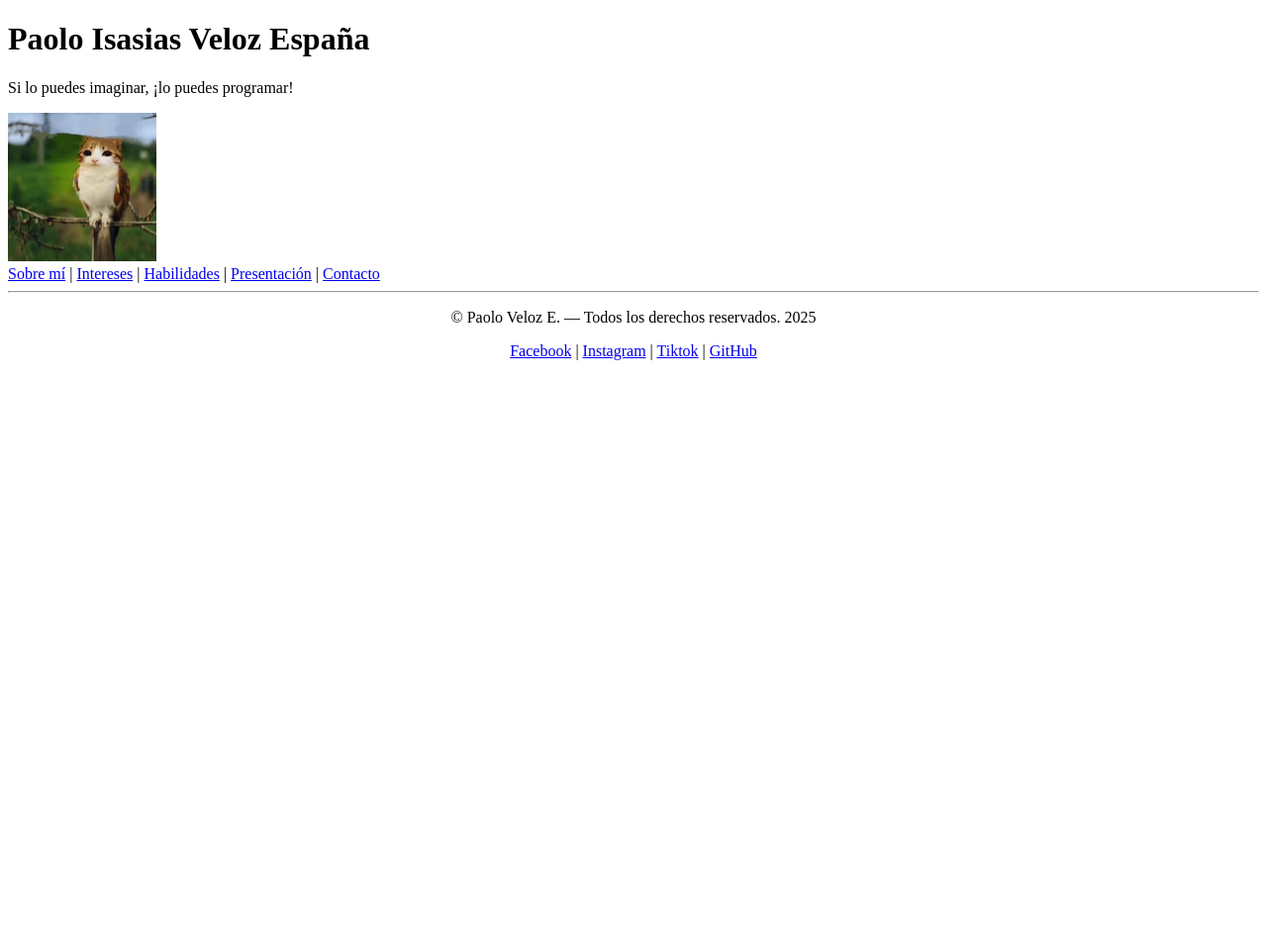
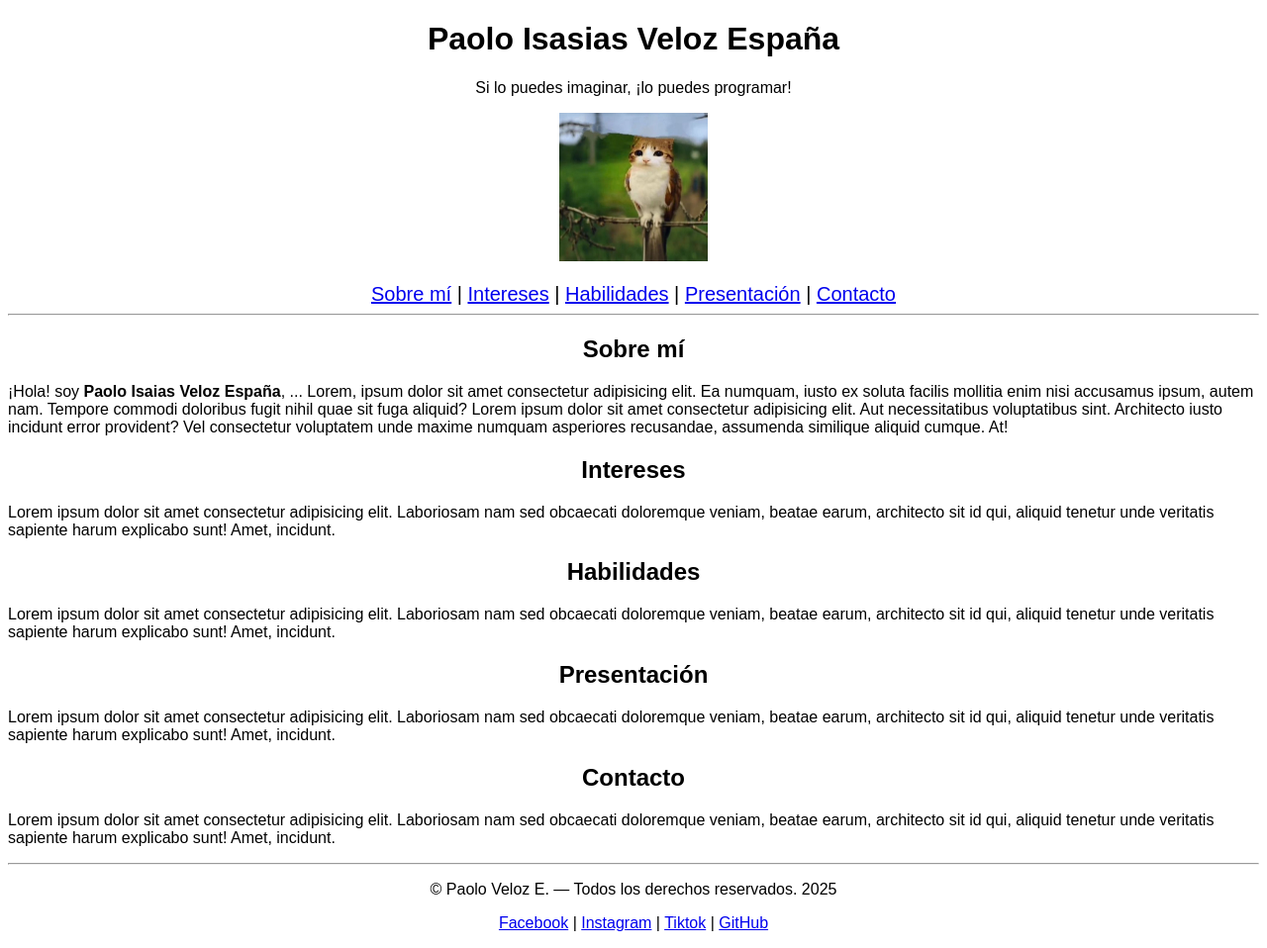
Before and after one commit to paoloveloz/Repositorio, a plain HTML site: page index.html in a window 1280 px wide. Shown: the whole page at 99% size. Before the commit the page ends 800 px from the top, so only its background shows below. Drawn offline with Linux system fonts and the light colour scheme.

Commit message:
Update html.js: - Añadidas nuevas secciones - Mejorada la información de comentarios - Conectado el CSS al HTML (Aun sin uso) - Fuente global cambiada a Arial, Helvetica, sans-serif

```diff
--- a/index.html
+++ b/index.html
@@ -3,12 +3,18 @@
 <head>
     <meta charset="UTF-8">
     <meta name="viewport" content="width=device-width, initial-scale=1.0">
+    <!-- Titulo del Navegador -->
     <title>Mi Portafolio - Paolo Veloz E.</title>
+
+    <!-- Icono del navegador -->
     <link rel="icon" href="Imagenes/meowl.jpg" type="image/x-icon">
+
+    <!-- Estilos (CSS), para más adelante por el lo dejamos enlazado -->
+    <link rel="stylesheet" href="CSS/estilos.css">
 </head>
-<body>
+<body style="font-family: Arial, Helvetica, sans-serif;">
     <!-- Cabecera de la pagina -->
-    <header>
+    <header><center>
         <!-- Nombres completos en H1 -->
         <h1>Paolo Isasias Veloz España</h1>
         <!-- Lema Profesional -->
@@ -16,33 +22,77 @@
         <!-- Imagen personal -->
         <!-- Corrección de tamaños -->
         <img src="Imagenes/meowl.jpg" alt="Foto de Paolo Isaias Veloz España" height="150" width="150">
-    </header>
+    </center></header><br>
 
     <!-- Navegación -->
-    <nav>
+    <nav style="text-align: center; font-size: 20px">
         <!-- Enlaces internos para ir a secciones diferentes de la pagina -->
         <a href="#sobremi">Sobre mí</a> |
         <a href="#intereses">Intereses</a> |
         <a href="#habilidades">Habilidades</a> |
-        <a href="#presentación">Presentación</a> |
+        <a href="#presentacion">Presentación</a> |
         <a href="#contacto">Contacto</a>
     </nav>
 
-    <!-- Separación -->
+    <!-- Separación (Solo para que se vea la linea) -->
     <hr>
+
+    <main>
+        <!-- Sobre Mí -->
+        <section id="sobremi">
+            <center><h2>Sobre mí</h2></center>
+            <!-- Descripción personal, usando etiquetas "stronng, em, mark, etc" -->
+            <p>
+                ¡Hola! soy <strong>Paolo Isaias Veloz España</strong>, ... Lorem, ipsum dolor sit amet consectetur adipisicing elit. Ea numquam, iusto ex soluta facilis mollitia enim nisi accusamus ipsum, autem nam. Tempore commodi doloribus fugit nihil quae sit fuga aliquid? Lorem ipsum dolor sit amet consectetur adipisicing elit. Aut necessitatibus voluptatibus sint. Architecto iusto incidunt error provident? Vel consectetur voluptatem unde maxime numquam asperiores recusandae, assumenda similique aliquid cumque. At!
+            </p>
+        </section>
+
+        <!-- Intereses -->
+        <section id="intereses">
+            <center><h2>Intereses</h2></center>
+            <p>
+                Lorem ipsum dolor sit amet consectetur adipisicing elit. Laboriosam nam sed obcaecati doloremque veniam, beatae earum, architecto sit id qui, aliquid tenetur unde veritatis sapiente harum explicabo sunt! Amet, incidunt.
+            </p>
+        </section>
+
+        <!-- Habilidades -->
+        <section id="habilidades">
+            <center><h2>Habilidades</h2></center>
+            <p>
+                Lorem ipsum dolor sit amet consectetur adipisicing elit. Laboriosam nam sed obcaecati doloremque veniam, beatae earum, architecto sit id qui, aliquid tenetur unde veritatis sapiente harum explicabo sunt! Amet, incidunt.
+            </p>
+        </section>
+
+        <!-- Presentación (Multimedia) -->
+        <section id="presentacion">
+            <center><h2>Presentación</h2></center>
+            <p>
+                Lorem ipsum dolor sit amet consectetur adipisicing elit. Laboriosam nam sed obcaecati doloremque veniam, beatae earum, architecto sit id qui, aliquid tenetur unde veritatis sapiente harum explicabo sunt! Amet, incidunt.
+            </p>
+        </section>
+
+        <!-- Contacto -->
+        <section id="contacto">
+            <center><h2>Contacto</h2></center>
+            <p>
+                Lorem ipsum dolor sit amet consectetur adipisicing elit. Laboriosam nam sed obcaecati doloremque veniam, beatae earum, architecto sit id qui, aliquid tenetur unde veritatis sapiente harum explicabo sunt! Amet, incidunt.
+            </p>
+        </section>
+        <hr>
+    </main>
 
     <!-- Pie de página-->
     <footer>
-        <center>
-        <p>© Paolo Veloz E. — Todos los derechos reservados. 2025</p>
+        <p style="text-align: center">
+            © Paolo Veloz E. — Todos los derechos reservados. 2025
+        </p>
         <!-- Redes Sociales -->
-            <p>
-                <a href="https://www.facebook.com/p.veloz06" target="_blank">Facebook</a> |
-                <a href="https://www.instagram.com/p.veloz06/" target="_blank">Instagram</a> |
-                <a href="https://www.tiktok.com/@paolo.veloz" target="_blank">Tiktok</a> |
-                <a href="https://github.com/paoloveloz" target="_blank">GitHub</a>
-            </p>
-        </center>
+        <p style="text-align: center">
+            <a href="https://www.facebook.com/p.veloz06" target="_blank">Facebook</a> |
+            <a href="https://www.instagram.com/p.veloz06/" target="_blank">Instagram</a> |
+            <a href="https://www.tiktok.com/@paolo.veloz" target="_blank">Tiktok</a> |
+            <a href="https://github.com/paoloveloz" target="_blank">GitHub</a>
+        </p>
     </footer>
 </body>
 </html>
```
